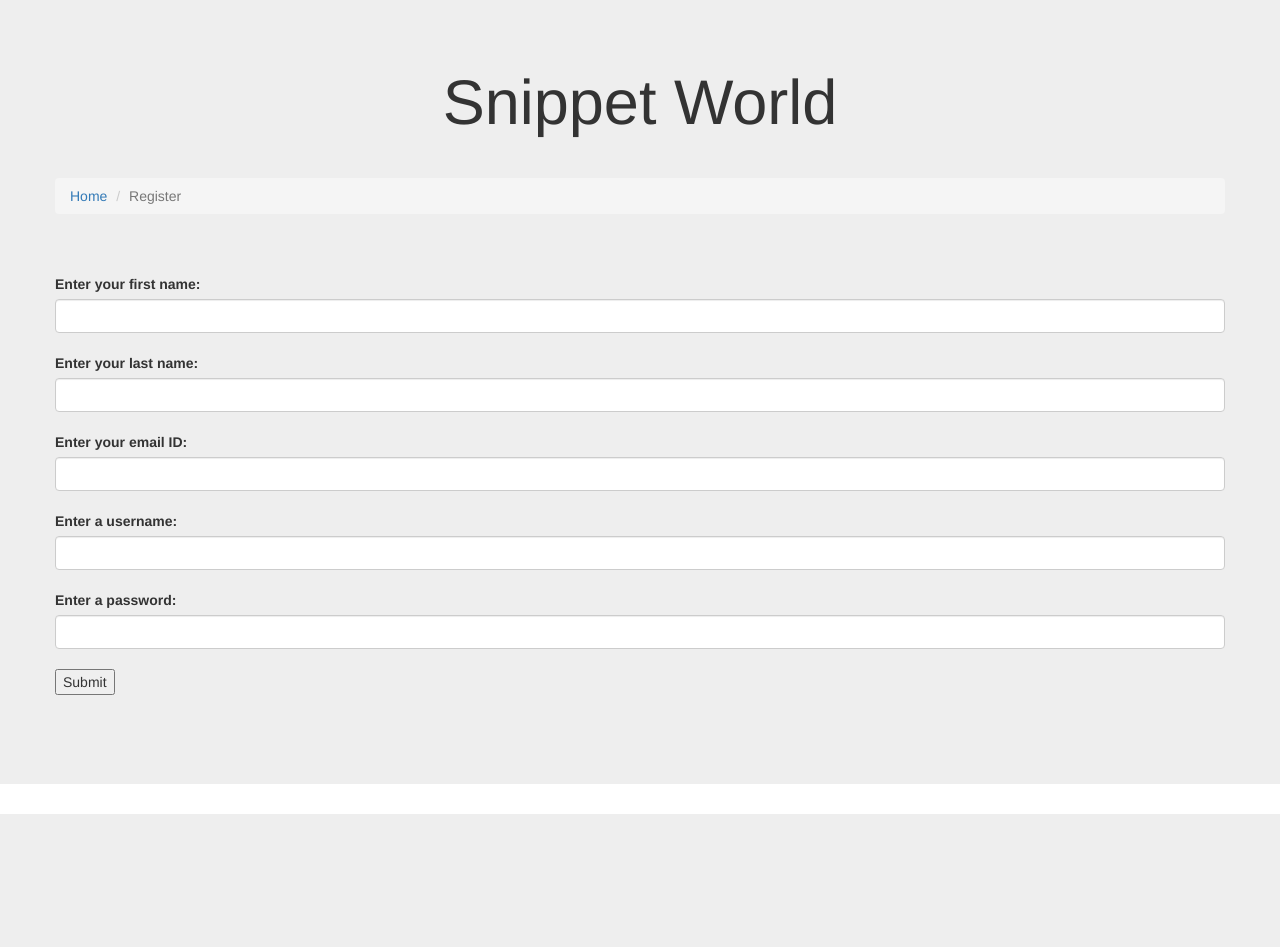
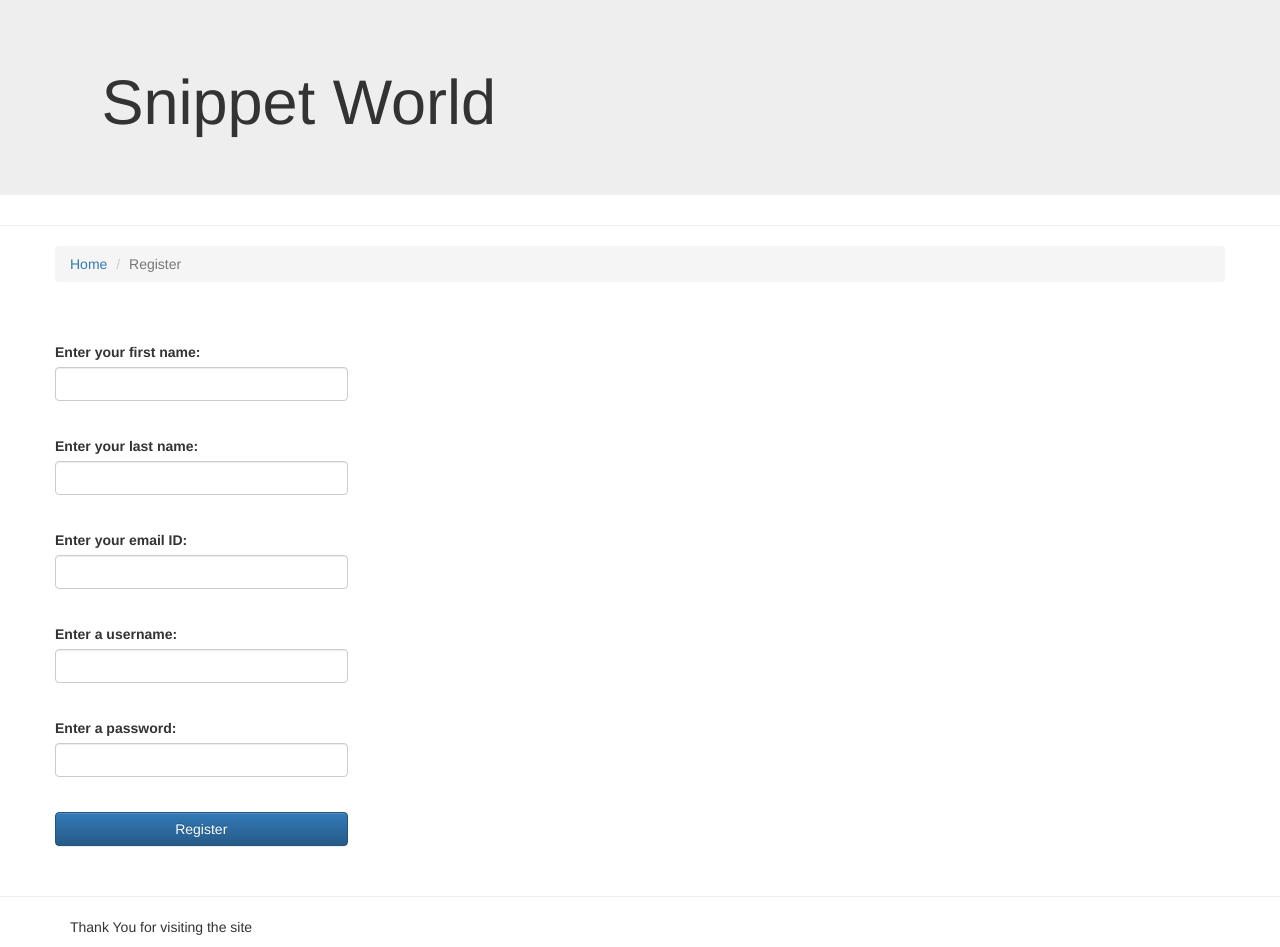
Before and after one commit to srinath21/Program-Synthesis, a Django app: page /register/ in a window 1280 px wide. Before the commit the page ends 814 px from the top, so only its background shows below. Run offline with Django 3.2, Linux system fonts and the light colour scheme; some libraries are stand-ins or nearby versions.

Commit message:
Bootstrap's working

```diff
--- a/mysite/mysite/settings.py
+++ b/mysite/mysite/settings.py
@@ -117,5 +117,7 @@ USE_TZ = True
 
 # Static files (CSS, JavaScript, Images)
 # https://docs.djangoproject.com/en/1.10/howto/static-files/
-
+STATICFILES_DIRS = (
+	'/templates/bootstrap/',
+)
 STATIC_URL = '/static/'
--- a/mysite/mysite/urls.py
+++ b/mysite/mysite/urls.py
@@ -15,11 +15,11 @@ Including another URLconf
 """
 from django.conf.urls import url
 from django.contrib import admin
-from mysite import views
-
+from mysite import views as views1
+from searchApp import views
 urlpatterns = [
     url(r'^admin/', admin.site.urls),
-    url(r'^welcome/$', views.Startpage),
+    url(r'^welcome/$', views1.Startpage),
     url(r'^login/$', views.LoginPage),
     url(r'^register/$', views.Register),
 ]
--- a/mysite/mysite/views.py
+++ b/mysite/mysite/views.py
@@ -2,10 +2,3 @@ from django.shortcuts import render
 from django.contrib.auth.models import User
 def Startpage(request):
 	return render(request, 'search.html')
-
-def LoginPage(request):
-	users=User.objects.all()
-	return render(request, 'login.html',{'user_list':users})
-
-def Register(request):
-	return render(request, 'register.html')
--- a/mysite/searchApp/views.py
+++ b/mysite/searchApp/views.py
@@ -1,3 +1,35 @@
 from django.shortcuts import render
+from django.contrib.auth.models import User
+from django.contrib.auth import authenticate
+from django.http import HttpResponse
+# Create your views here.
+def LoginPage(request):
+	users=User.objects.all()
+	if request.method=='POST':
+		name=request.POST.get('name')
+		user_password=request.POST.get('password')
+		user=authenticate(username=name, password=user_password)
+		if user is not None:
+			if user.is_active:
+				response="Logged in successfully"
+				return HttpResponse(response)
+			else:
+				response="Invalid Password"
+				return HttpResponse(response)
+		else:
+			response="Username/ password are incorrect"
+			return HttpResponse(response)
 
-# Create your views here.
+	else:
+		return render(request, 'login.html',{'user_list':users})
+
+def Register(request):
+	if request.method=='POST':
+		username=request.POST.get('username')
+		first_name=request.POST.get('first_name')
+		last_name=request.POST.get('last_name')
+		email=request.POST.get('email')
+		password=request.POST.get('password')
+		User.objects.create_user(username, email, password)
+		return HttpResponse("Success")
+	return render(request, 'register.html')
--- a/mysite/templates/base.html
+++ b/mysite/templates/base.html
@@ -5,32 +5,57 @@
 	<meta http-equiv="X-UA-Compatible" content="IE=edge">
 	<!--viewport:enables webpage to identify the width of the device and adapt the content appropriately-->
 	<meta name="viewport" content="width=device-width, initial-scale=1">
-	<link href="css/bootstrap.min.css" rel="stylesheet">
-	<link href="css/bootstrap-theme.min.css" rel="stylesheet">
+	<!-- Latest compiled and minified CSS -->
+	<link rel="stylesheet" href="https://maxcdn.bootstrapcdn.com/bootstrap/3.3.1/css/bootstrap.min.css">
+
+	<!-- Optional theme -->
+	<link rel="stylesheet" href="https://maxcdn.bootstrapcdn.com/bootstrap/3.3.1/css/bootstrap-theme.min.css">
+
 	<title>{% block title %} {% endblock %}</title>
 </head>
 <body>
-	<div class="jumbotron">
+	<header class="jumbotron">
 		<div class="container">
-			<h1><center>Snippet World</center></h1>
-			<hr>
+			<div class="row row-header">
+				<div class="col-sm-5">
+					<h1><center>Snippet World</center></h1>
+				</div>
+			</div>
+		</div>
+	</header>
+	<hr>
+	<div class="container">
 			<div class="row">
 				<ul class="breadcrumb">
 					{% block nav %}
 					{% endblock %}
 				</ul>
 			</div>
-			<br>
-			<br>
+		</div>
+		<br>
+		<br>
+		<div class="container">
+			<div class="row">
 			{% block content %}
 			{% endblock %}
 			{% block footer %}
 			{% endblock %}
-			<hr>
+			</div>
 		</div>
-	</div>
+		<hr>
+
+		<footer class="row-footer">
+			<div class="container">
+				<div class="row">
+					<div class="col-xs-12" >
+						<p>Thank You for visiting the site</p>
+					</div>
+				</div>
+			</div>
+		</footer>
+
 	<script src="https://ajax.googleapis.com/ajax/libs/jquery/1.11.3/jquery.min.js"></script>
 <!-- Include all compiled plugins (below), or include individual files as needed -->
-	<script src="js/bootstrap.min.js"></script>
+	<script src="https://maxcdn.bootstrapcdn.com/bootstrap/3.3.1/js/bootstrap.min.js"></script>
 </body>
 </html>
--- a/mysite/templates/register.html
+++ b/mysite/templates/register.html
@@ -5,14 +5,31 @@
   <li class="active">Register</li>
 {% endblock %}
 {% block content %}
-  <form class="form-horizontal" role="form" action="" method="post">
+<div class="form-group col-sm-3">
+  <form class="form-horizontal" role="form" action="/register/" method="post">
+    {% csrf_token %}
     <div class="form-group">
-    <label for="first_name">Enter your first name:</label><input type="text" name="first_name" class="form-control" id="first_name" required><br>
-    <label for="last_name">Enter your last name:</label><input type="text" class="form-control" name="last_name" id="last_name" required><br>
-    <label for="email">Enter your email ID:</label><input type="email" class="form-control" name="email" id="email" required><br>
-    <label for="username">Enter a username:</label><input type="text" class="form-control" name="username" id="username" required><br>
-    <label for="password">Enter a password:</label><input type="password" class="form-control" name="password" id="password" required><br>
-    <input type="submit" value="Submit">
-  </div>
+    <label for="first_name">Enter your first name:</label><input type="text" name="first_name" class="form-control" id="first_name" required>
+    </div>
+    <br>
+    <div class="form-group">
+      <label for="last_name">Enter your last name:</label><input type="text" class="form-control" name="last_name" id="last_name" required>
+    </div>
+    <br>
+    <div class="form-group">
+      <label for="email">Enter your email ID:</label><input type="email" class="form-control" name="email" id="email" required>
+    </div>
+    <br>
+    <div class="form-group">
+      <label for="username">Enter a username:</label><input type="text" class="form-control" name="username" id="username" required><br>
+    </div>
+    <div class="form-group">
+      <label for="password">Enter a password:</label><input type="password" class="form-control" name="password" id="password" required>
+    </div>
+    <br>
+    <div class="form-group">
+      <input type="submit" class="form-control btn btn-primary" value="Register">
+    </div>
   </form>
+</div>
 {% endblock %}
```
Also changed, not shown: mysite/templates/login.html (+16 -7 lines), mysite/templates/search.html (+13 -2 lines), mysite/db.sqlite3, 1 other file.
